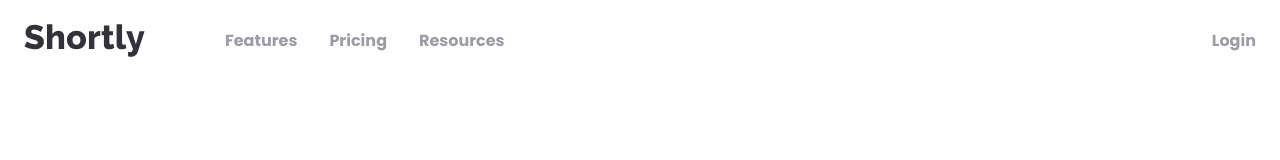
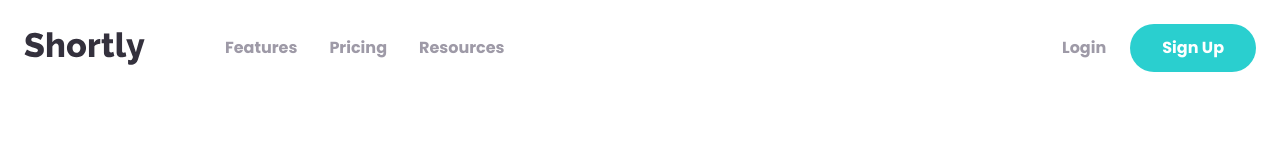
Before and after one commit to MuhammadTurkmen/Shortly, a website: page index.html in a window 1280 px wide. Drawn offline with Linux system fonts and the light colour scheme.

Commit message:
adding class

```diff
--- a/index.html
+++ b/index.html
@@ -44,8 +44,17 @@
         <div
           class="hidden items-center space-x-6 font-bold text-grayishViolet lg:flex">
           <div class="hover:text-veryDarkViolet">Login</div>
+          <a
+            href="#"
+            class="px-8 py-3 font-bold text-white bg-cyan rounded-full hover:opacity-70">
+            Sign Up
+          </a>
         </div>
+
+        <!-- @todo Hamburger Menu -->
       </div>
+
+      <!-- @todo Mobile Menu -->
     </nav>
   </body>
 </html>
```
